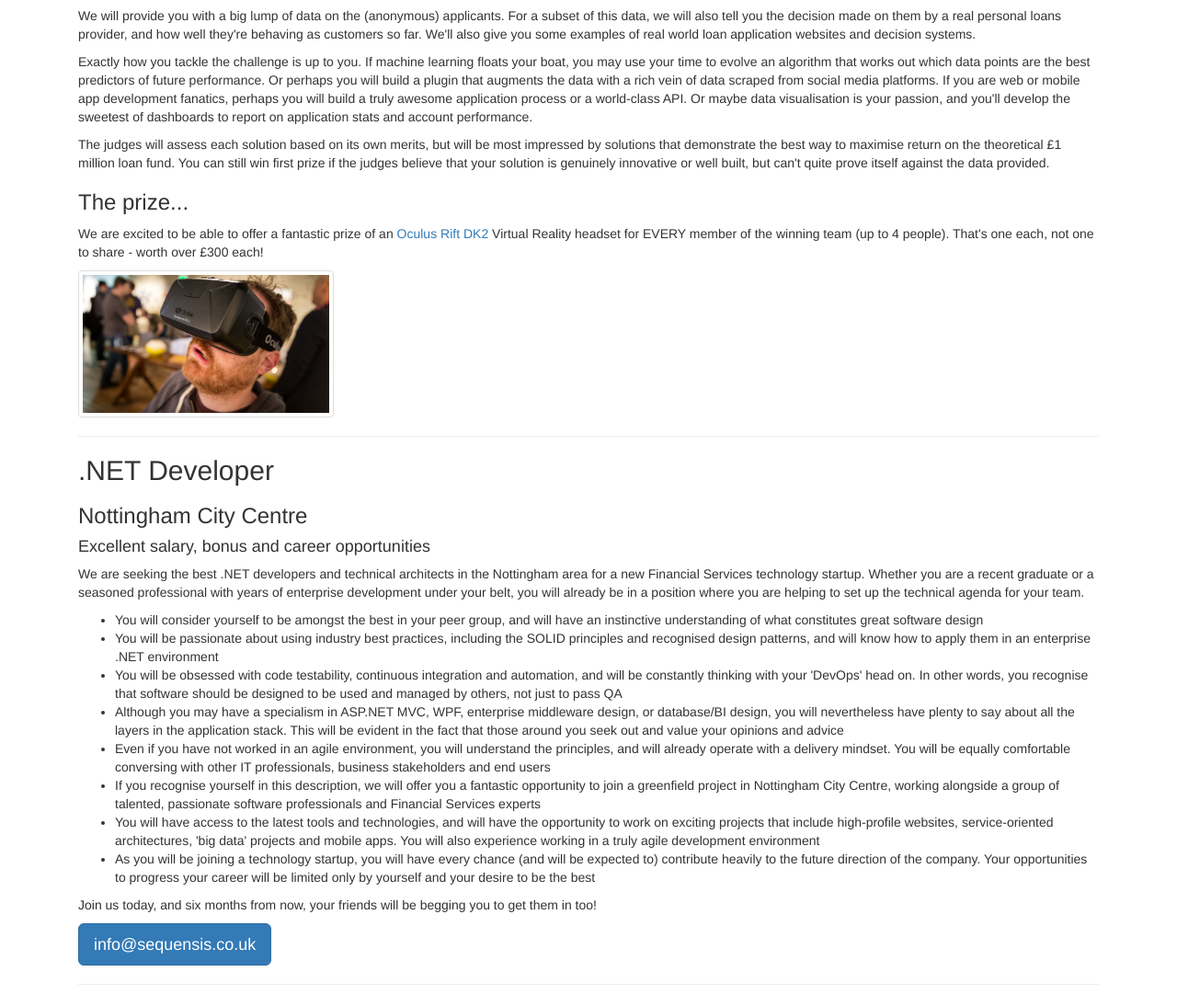
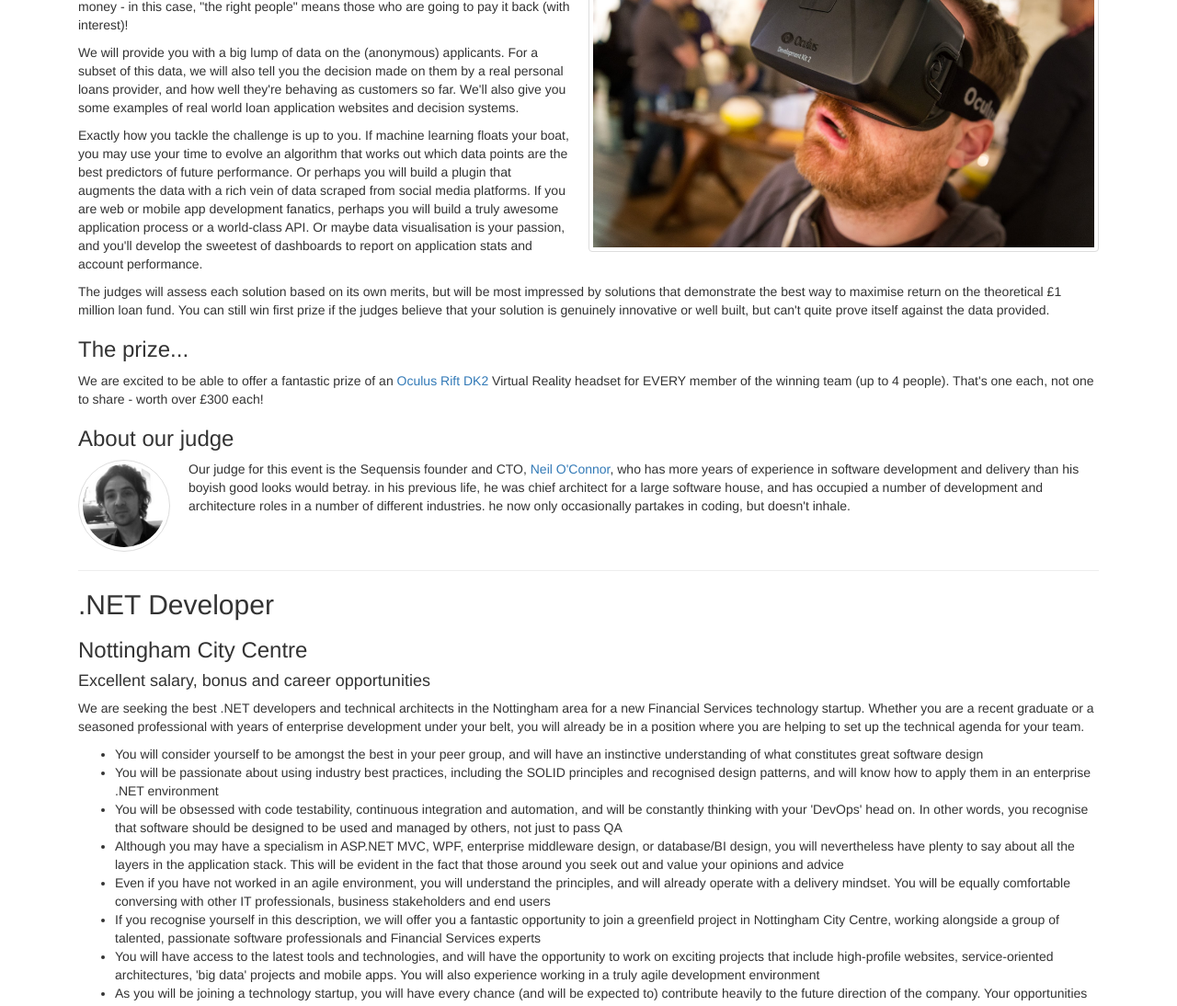
Before and after one commit to Sequensis/SequensisWebSite, a plain HTML site: page index.htm in a window 1280 px wide. Shown: the part 1015-2109 px from the top of the page at 92% size. Drawn offline with nearby package versions, Linux system fonts and the light colour scheme.

Commit message:
Added Hack24 judge

```diff
--- a/index.htm
+++ b/index.htm
@@ -18,12 +18,24 @@
             }
         }
 
+        .clearer {
+            clear: both;
+        }
+
         .hack24-logo {
             max-width: 50%;
         }
 
         .oculus-rift-dk2 {
-			max-width: 25%;
+            float: right;
+            margin: 0 0 20px 20px;
+            max-width: 50%;
+        }
+
+        .neil-o-connor {
+            float: left;
+            margin: 0 20px 20px 0;
+            width: 100px;
         }
     </style>
 </head>
@@ -41,6 +53,7 @@
             <h3>
                 The challenge...
             </h3>
+            <a href="https://www.oculus.com/dk2"><img alt="Oculus Rift DK2" class="img-thumbnail oculus-rift-dk2" src="img/oculus-rift-dk2.jpg" /></a>
             <p>
                 Imagine you have &#163;1 million to lend, and several thousand people who want to borrow it. Your challenge is to devise a solution that helps ensure the right people get the money - in this case, "the right people" means those who are going to pay it back (with interest)!
             </p>
@@ -59,10 +72,14 @@
             <p>
                 We are excited to be able to offer a fantastic prize of an <a href="https://www.oculus.com/dk2">Oculus Rift DK2</a> Virtual Reality headset for EVERY member of the winning team (up to 4 people). That's one each, not one to share - worth over &#163;300 each!
             </p>
+            <h3>
+                About our judge
+            </h3>
+            <img class="img-circle img-thumbnail neil-o-connor" src="img/neil-o-connor.jpg" />
             <p>
-				<a href="https://www.oculus.com/dk2"><img alt="Oculus Rift DK2" class="img-thumbnail oculus-rift-dk2" src="img/oculus-rift-dk2.jpg" /></a>
+                Our judge for this event is the Sequensis founder and CTO, <a href="https://www.linkedin.com/profile/view?id=67476840">Neil O'Connor</a>, who has more years of experience in software development and delivery than his boyish good looks would betray. in his previous life, he was chief architect for a large software house, and has occupied a number of development and architecture roles in a number of different industries. he now only occasionally partakes in coding, but doesn't inhale.
             </p>
-			<hr />
+            <hr class="clearer" />
             <h2>.NET Developer</h2>
             <h3>Nottingham City Centre</h3>
             <h4>Excellent salary, bonus and career opportunities</h4>
```
Also changed, not shown: img/neil-o-connor.jpg (added). Lines whose indentation alone changed are shown as unchanged.
